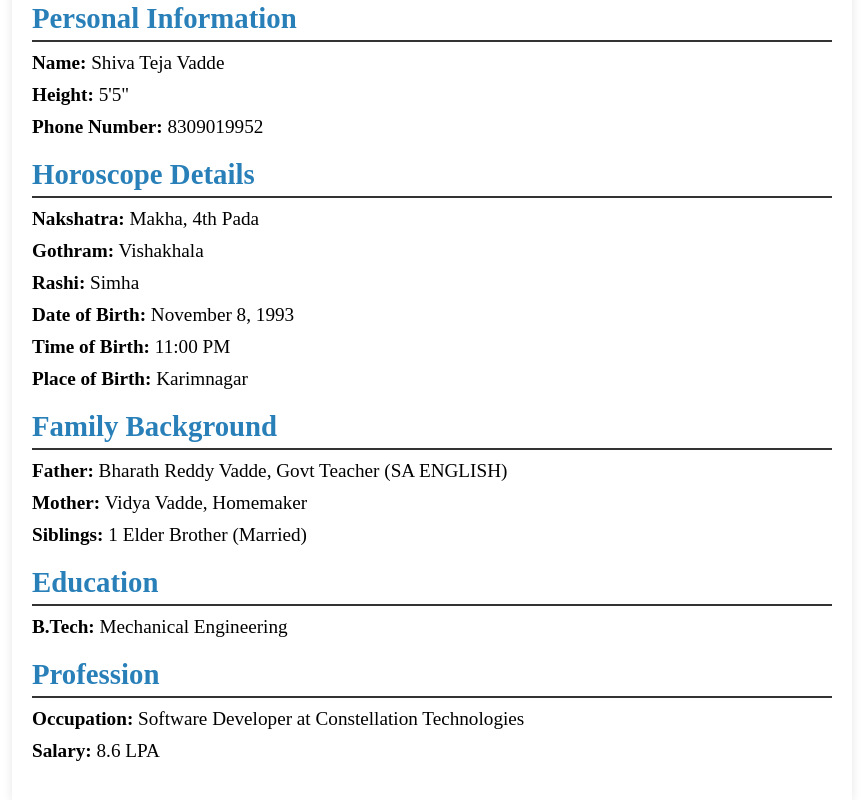
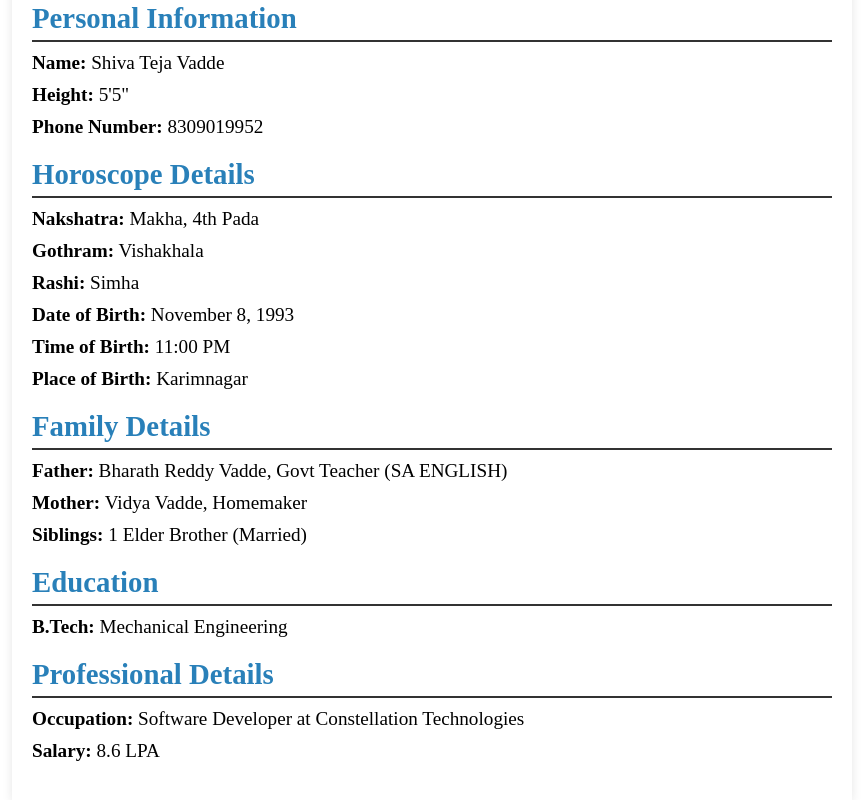
Before and after one commit to ShivaTejaV/BioData, an Angular app: page / in a window 1280 px wide. Shown: the part 1398-2198 px from the top of the page, without its empty margins (208-1071 px from the left). Built offline with nearby package versions, Linux system fonts and the light colour scheme.

Commit message:
change in headings

```diff
--- a/src/app/app.component.html
+++ b/src/app/app.component.html
@@ -31,7 +31,7 @@
   </div>
 
   <div class="family-background">
-      <h2>Family Background</h2>
+      <h2>Family Details</h2>
       <p><strong>Father:</strong> Bharath Reddy Vadde, Govt Teacher (SA ENGLISH)</p>
       <p><strong>Mother:</strong> Vidya Vadde, Homemaker</p>
       <p><strong>Siblings:</strong> 1 Elder Brother (Married)</p>
@@ -43,7 +43,7 @@
   </div>
 
   <div class="profession">
-      <h2>Profession</h2>
+      <h2>Professional Details</h2>
       <p><strong>Occupation:</strong> Software Developer at Constellation Technologies</p>
       <p><strong>Salary:</strong> 8.6 LPA </p>
   </div>
```
